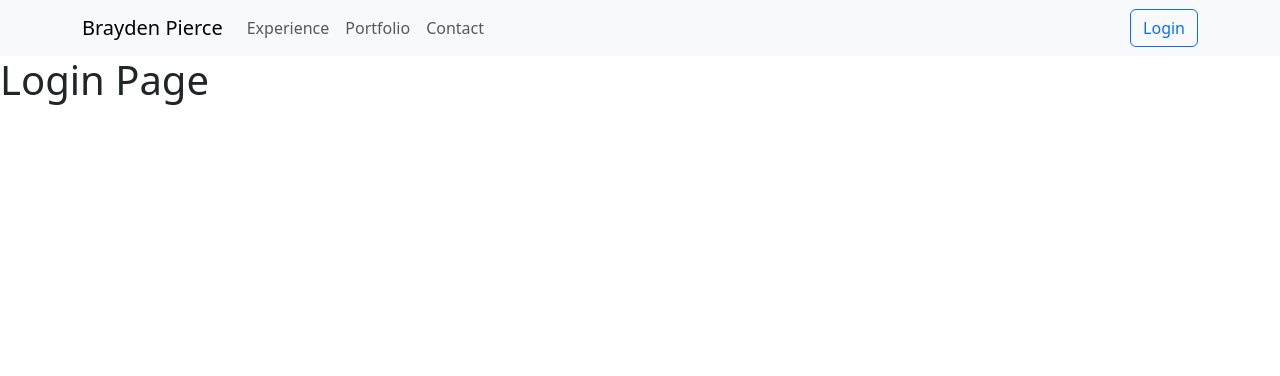
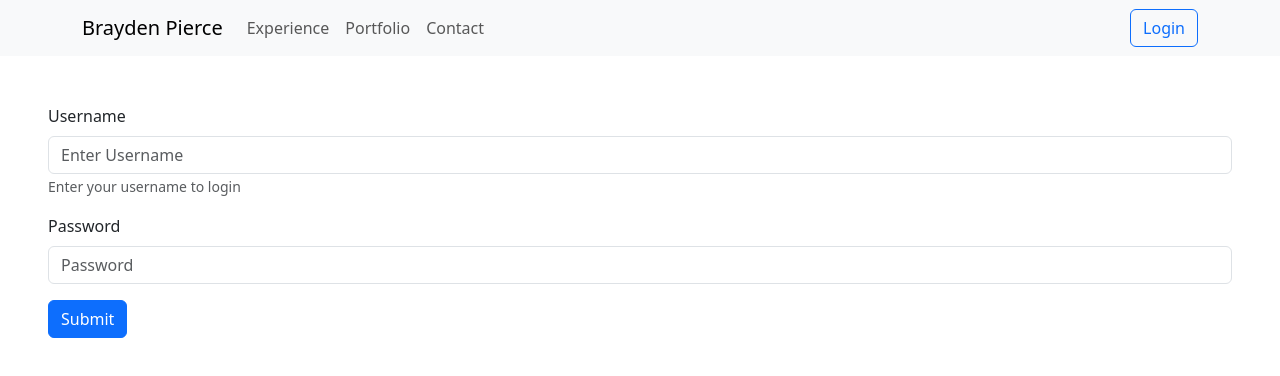
Before and after one commit to BraydenPierce/My-Portfolio-Webpage, a React (Create React App) app in the folder frontend/: page /login in a window 1280 px wide. Shown: the top 376 px of the page. Built offline with nearby package versions, Linux system fonts and the light colour scheme.

Commit message:
login form initalization

```diff
--- a/frontend/src/pages/login.jsx
+++ b/frontend/src/pages/login.jsx
@@ -1,5 +1,26 @@
+import Button from "react-bootstrap/Button";
+import Form from "react-bootstrap/Form";
+
 const Login = () => {
-  return <h1>Login Page</h1>;
+  return (
+    <Form className="p-5">
+      <Form.Group className="mb-3" controlId="formBasicUsername">
+        <Form.Label>Username</Form.Label>
+        <Form.Control type="text" placeholder="Enter Username" />
+        <Form.Text className="text-muted">
+          Enter your username to login
+        </Form.Text>
+      </Form.Group>
+
+      <Form.Group className="mb-3" controlId="formBasicPassword">
+        <Form.Label>Password</Form.Label>
+        <Form.Control type="password" placeholder="Password" />
+      </Form.Group>
+      <Button variant="primary" type="submit">
+        Submit
+      </Button>
+    </Form>
+  );
 };
 
 export default Login;
```
